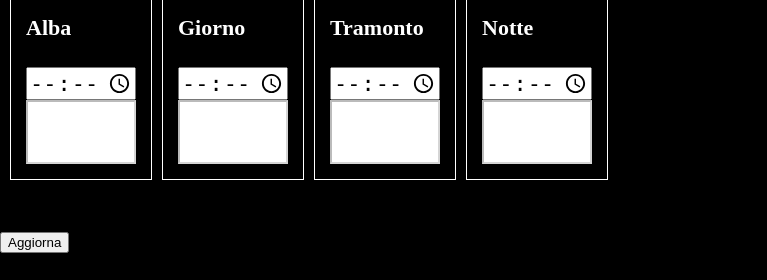
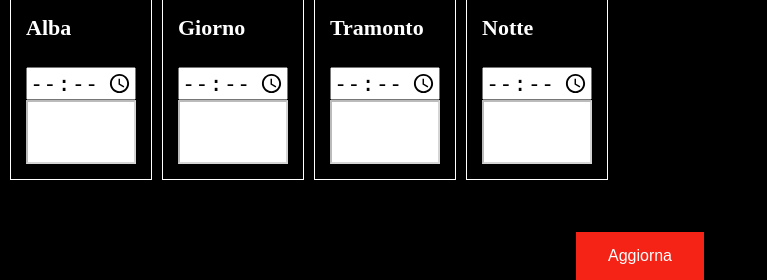
Before and after one commit to mascalx/Aquarius, a PHP site: page / in a window 1280 px wide. Shown: the part 562-842 px from the top of the page, without its empty margins (0-767 px from the left). Before the commit the page ends 815 px from the top, so only its background shows below. Run offline with PHP 8.4, Linux system fonts and the light colour scheme; data that the repository does not hold is empty.

Commit message:
Update index.php

```diff
--- a/web/index.php
+++ b/web/index.php
@@ -81,6 +81,6 @@ function GetLine($n){
     </div>
     <iframe id="command" src="" style="display:none;"></iframe>
     <div class="pclear"><br/><br/></div>
-    <button type="button" onclick="Upgrade()">Aggiorna</button>
+    <center><button type="button" class="button" onclick="Upgrade()">Aggiorna</button></center>
 </body>
 </html>
```
